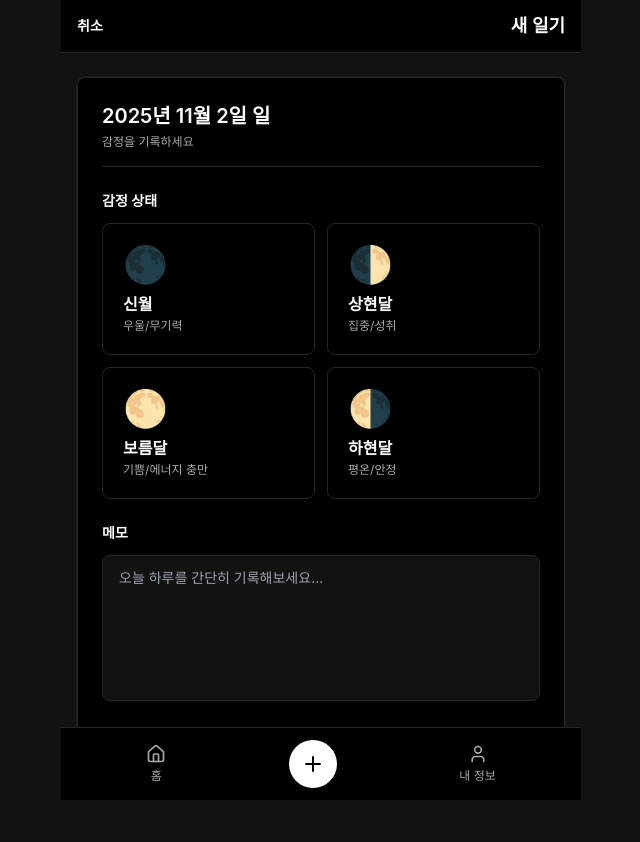
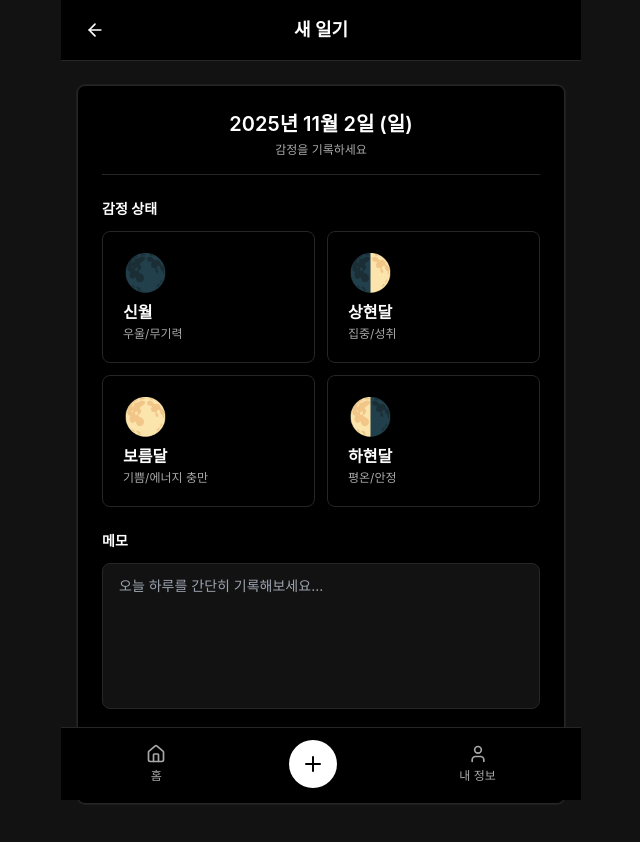
Before and after one commit to hyonna/moon-diary, a Next.js app: page /write in a window 1280 px wide. Shown: the top 842 px of the page, without its empty margins (319-959 px from the left). Built offline with nearby package versions, Linux system fonts and the light colour scheme; no server answers.

Commit message:
update: 컴포넌트 기능 개선

```diff
--- a/src/app/write/WriteContent.tsx
+++ b/src/app/write/WriteContent.tsx
@@ -2,6 +2,7 @@
 
 import { useState, useEffect } from 'react';
 import { useRouter, useSearchParams } from 'next/navigation';
+import { ArrowLeft } from 'lucide-react';
 import { MoonPhase, DiaryEntry } from '@/types/diary';
 import { diaryService } from '@/lib/supabase';
 import { dateUtils } from '@/lib/dateUtils';
@@ -88,23 +89,26 @@ export default function WriteContent() {
   return (
     <>
       <header className="sticky top-0 z-40 bg-[var(--bg-primary)] border-b border-[var(--border-color)] backdrop-blur-sm bg-opacity-80">
-        <div className="flex items-center justify-between px-4 py-3">
+        <div className="flex items-center px-4 py-3">
           <button
             onClick={() => router.back()}
-            className="text-sm font-semibold text-[var(--text-primary)]"
+            className="p-2 hover:bg-[var(--bg-secondary)] rounded-lg transition-colors"
+            aria-label="뒤로 가기"
           >
-            취소
+            <ArrowLeft className="w-5 h-5 text-[var(--text-primary)]" />
           </button>
-            <h2 className="text-lg font-semibold text-[var(--text-primary)]">
-              {isEditMode ? '일기 수정' : '새 일기'}
-            </h2>
+          <h2 className="flex-1 text-center text-lg font-semibold text-[var(--text-primary)]">
+            {isEditMode ? '일기 수정' : '새 일기'}
+          </h2>
+          {/* 아이콘과 제목의 균형을 맞추기 위한 빈 공간 */}
+          <div className="w-9" />
         </div>
       </header>
 
       <main className="px-4 py-6 pb-24">
         <div className="ig-card p-6">
-          <div className="mb-6 pb-4 border-b border-[var(--border-color)]">
-            <h2 className="text-xl font-semibold mb-1">
+          <div className="mb-6 pb-4 border-b border-[var(--border-color)] text-center">
+            <h2 className="text-xl font-semibold mb-1 text-[var(--text-primary)]">
               {dateUtils.formatDateKorean(targetDate)}
             </h2>
             <p className="text-xs text-[var(--text-secondary)]">
--- a/src/lib/dateUtils.ts
+++ b/src/lib/dateUtils.ts
@@ -21,9 +21,9 @@ export const dateUtils = {
     return dayjs(date).format('YYYY-MM-DD');
   },
 
-  // 날짜를 한국어 형식으로 포맷
+  // 날짜를 한국어 형식으로 포맷 (2025년 11월 2일 (일))
   formatDateKorean: (date: string | Date | dayjs.Dayjs): string => {
-    return dayjs(date).format('YYYY년 M월 D일 ddd');
+    return dayjs(date).format('YYYY년 M월 D일 (ddd)');
   },
 
   // 상대적 날짜 표시 (오늘, 어제, 또는 날짜)
```
